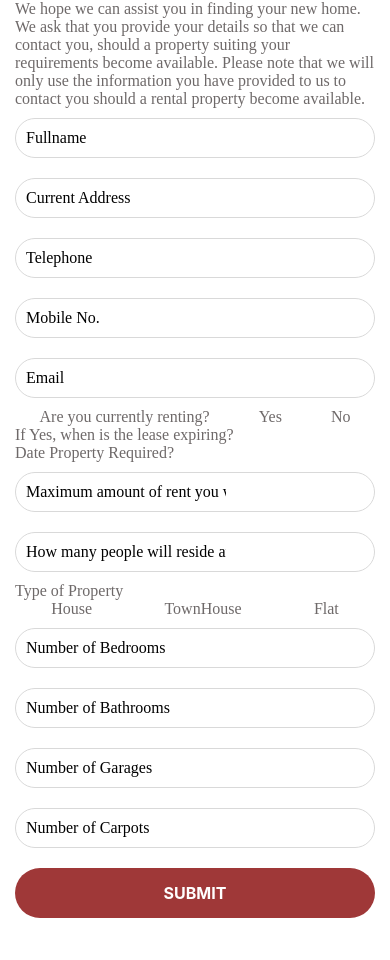
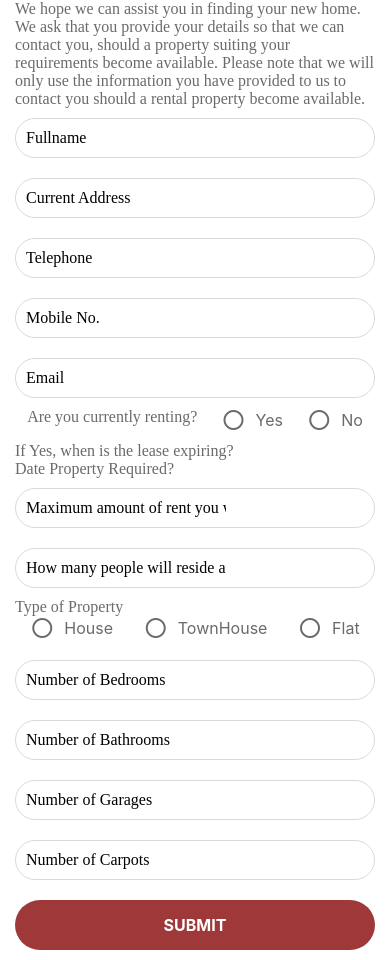
Before and after one commit to GovanDBT/BHC-App, a React Native app: screen / in a window 390 px wide. Before the commit the page ends 928 px from the top, so only its background shows below. Built offline with nearby package versions, Linux system fonts and the light colour scheme.

Commit message:
used radiobutton component

```diff
--- a/app/components/AppRadioButton.js
+++ b/app/components/AppRadioButton.js
@@ -2,6 +2,7 @@ import React from "react";
 import { StyleSheet, TouchableOpacity, View, Text } from "react-native";
 
 import Icon  from "react-native-vector-icons/MaterialIcons";
+import colors from "../config/colors";
 
 function AppRadioButton({ label, value, selected, onSelect }) {
   return (
@@ -10,7 +11,7 @@ function AppRadioButton({ label, value, selected, onSelect }) {
         {selected ? (
           <Icon name="radio-button-checked" size={24} color={"#007AFF"} />
         ) : (
-          <Icon name="radio-button-unchecked" size={24} color={"#007AFF"} />
+          <Icon name="radio-button-unchecked" size={24} color={colors.lightTextColor} />
         )}
       </View>
         <Text style={styles.label}>{label}</Text>
@@ -29,6 +30,7 @@ const styles = StyleSheet.create({
   },
   label: {
     fontSize: 16,
+    color: colors.lightTextColor
   },
 });
 
--- a/app/screens/RentApplication.js
+++ b/app/screens/RentApplication.js
@@ -1,11 +1,19 @@
-import React from "react";
+import React, { useState } from "react";
 import Screen from "./Screen";
 import { ScrollView, StyleSheet, View } from "react-native";
 import AppText from "../components/AppText";
 import { AppForm, AppFormField, SubmitButton } from "../components/forms";
 import colors from "../config/colors";
+import AppRadioButton from "../components/AppRadioButton";
+
+
 
 function RentApplication(props) {
+    const [selectedValue, setSelectedValue] = useState(null);
+
+    const handleSelect = (value) => {
+        setSelectedValue(value);
+    }
   return (
     <Screen>
       <ScrollView showsVerticalScrollIndicator={false}>
@@ -65,8 +73,19 @@ function RentApplication(props) {
             <AppText style={styles.paragaphText}>Are you currently renting?</AppText>
 
             {/* Radio Buttons */}
-            <AppText style={styles.paragaphText}>Yes</AppText>
-            <AppText style={styles.paragaphText}>No</AppText>
+            <AppRadioButton
+            label={"Yes"}
+            value={"Yes"}
+            selected={selectedValue === "Yes"}
+            onSelect={handleSelect}
+            />
+
+            <AppRadioButton
+            label={"No"}
+            value={"No"}
+            selected={selectedValue === "No"}
+            onSelect={handleSelect}
+            />
           </View>
 
           <AppText style={styles.paragaphText}>If Yes, when is the lease expiring?</AppText>
@@ -101,9 +120,28 @@ function RentApplication(props) {
 
           {/* Radio Buttons */}
           <View style={styles.radioButtons}>
-            <AppText style={styles.paragaphText}>House</AppText>
-            <AppText style={styles.paragaphText}>TownHouse</AppText>
-            <AppText style={styles.paragaphText}>Flat</AppText>
+
+            <AppRadioButton
+            label={"House"}
+            value={"House"}
+            selected={selectedValue === "House"}
+            onSelect={handleSelect}
+            />
+
+            <AppRadioButton
+            label={"TownHouse"}
+            value={"TownHouse"}
+            selected={selectedValue === "TownHouse"}
+            onSelect={handleSelect}
+            />
+
+            <AppRadioButton
+            label={"Flat"}
+            value={"Flat"}
+            selected={selectedValue === "Flat"}
+            onSelect={handleSelect}
+            />
+
           </View>
 
           <AppFormField
```
Also changed, not shown: app/components/RadioButton.js (deleted, +0 -36 lines).
